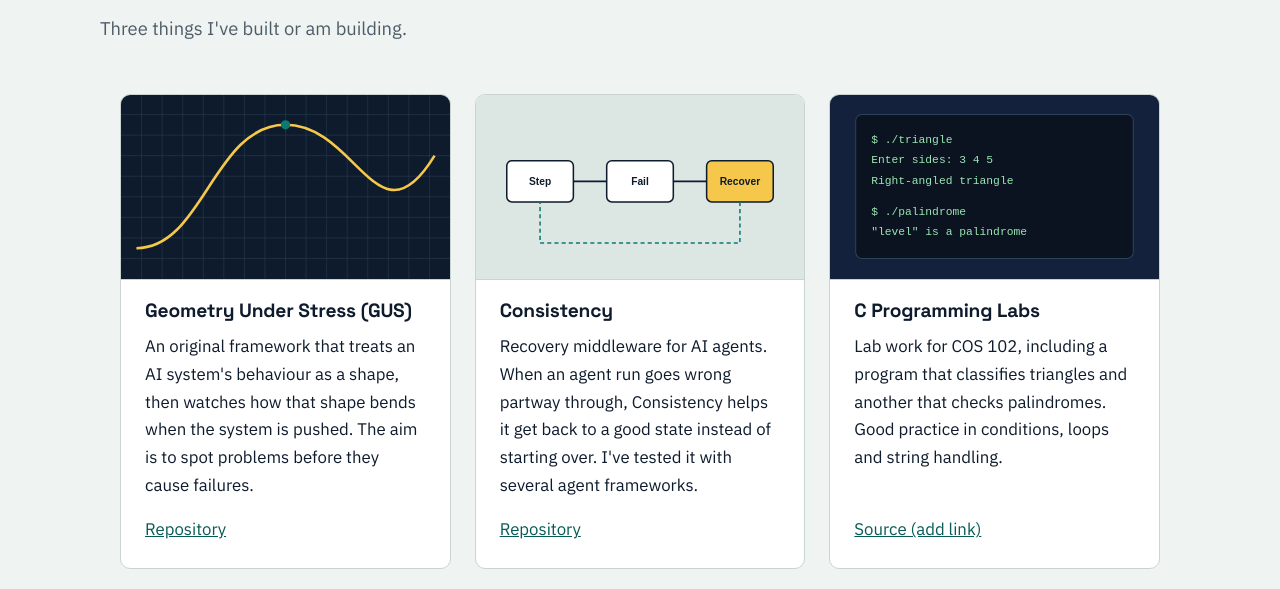
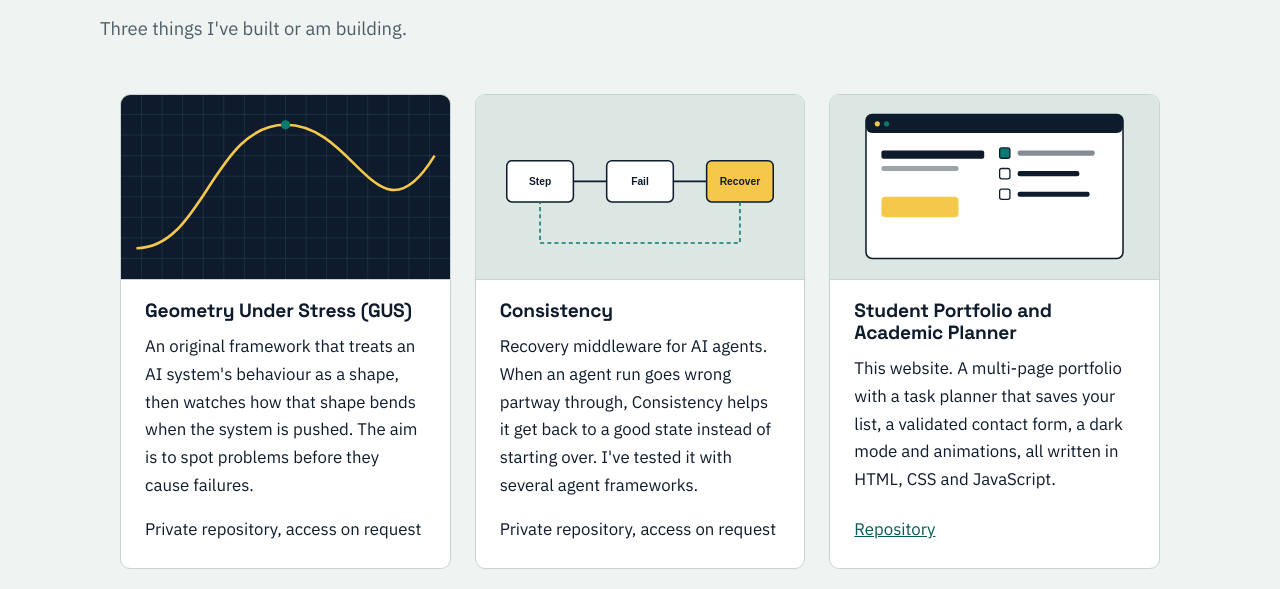
Before and after one commit to Tarchy01/csc106-portfolio, a plain HTML site: page projects.html in a window 1280 px wide. Shown: the part 211-800 px from the top of the page. Drawn offline with Linux system fonts and the light colour scheme.

Commit message:
Add files via upload

```diff
--- a/projects.html
+++ b/projects.html
@@ -27,7 +27,7 @@
 <div class="body">
 <h3>Geometry Under Stress (GUS)</h3>
 <p>An original framework that treats an AI system's behaviour as a shape, then watches how that shape bends when the system is pushed. The aim is to spot problems before they cause failures.</p>
-<div class="links"><a href="https://github.com/Tarchy01/geometry-under-stress">Repository</a></div>
+<div class="links"><span>Private repository, access on request</span></div>
 </div>
 </article>
 
@@ -36,16 +36,16 @@
 <div class="body">
 <h3>Consistency</h3>
 <p>Recovery middleware for AI agents. When an agent run goes wrong partway through, Consistency helps it get back to a good state instead of starting over. I've tested it with several agent frameworks.</p>
-<div class="links"><a href="https://github.com/Tarchy01/Consistency">Repository</a></div>
+<div class="links"><span>Private repository, access on request</span></div>
 </div>
 </article>
 
 <article class="card project">
-<img src="images/project-c-lab.svg" alt="Terminal window showing C program output" loading="lazy">
+<img src="images/project-portfolio.svg" alt="Sketch of a website with a task planner" loading="lazy">
 <div class="body">
-<h3>C Programming Labs</h3>
-<p>Lab work for COS 102, including a program that classifies triangles and another that checks palindromes. Good practice in conditions, loops and string handling.</p>
-<div class="links"><a href="#">Source (add link)</a></div>
+<h3>Student Portfolio and Academic Planner</h3>
+<p>This website. A multi-page portfolio with a task planner that saves your list, a validated contact form, a dark mode and animations, all written in HTML, CSS and JavaScript.</p>
+<div class="links"><a href="https://github.com/Tarchy01/csc106-portfolio">Repository</a></div>
 </div>
 </article>
 
```
Also changed, not shown: about.html (+2 -2 lines), contact.html (+1 -1 lines), index.html (+3 -3 lines), images/profile.jpg (added), images/project-portfolio.svg (added), 2 other files.
